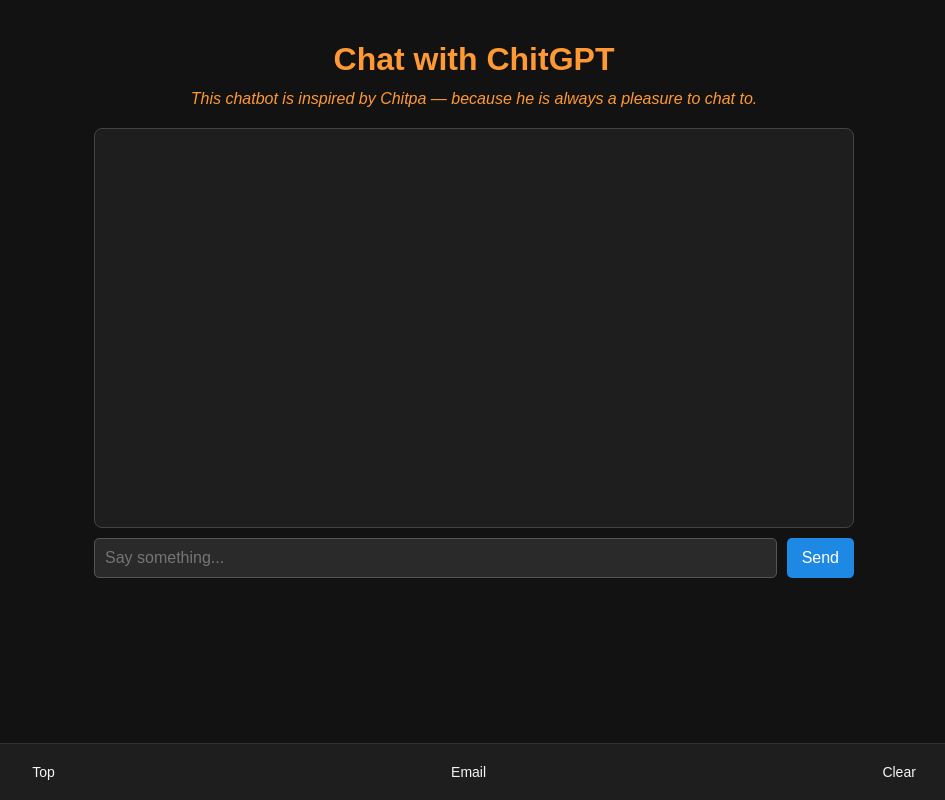
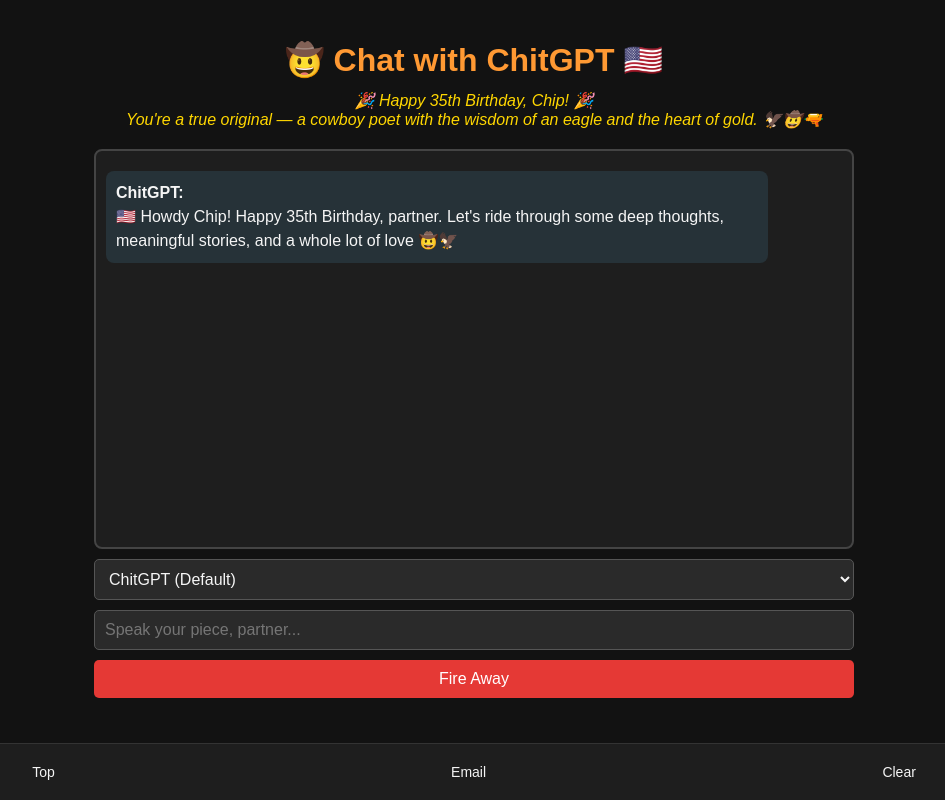
Before and after one commit to JaspalSinghChanna/ChitGPT, a Flask app: page / in a window 1280 px wide. Shown: the whole page, without its empty margins (166-1111 px from the left). Run offline with Flask 3, Linux system fonts and the light colour scheme; the visitor is signed in with stand-in values (Sample User, id 1).

Commit message:
adding bday themes and persona

```diff
--- a/app.py
+++ b/app.py
@@ -5,22 +5,10 @@
 app = Flask(__name__)
 app.secret_key = os.environ.get("SECRET_KEY", "supersecretkey")
 
-# Set your OpenAI API key
 openai.api_key = os.getenv("OPENAI_API_KEY")
 
 USERNAME = "chip"
 PASSWORD = "usa"
-
-system_prompt = """You are ChitGPT, a brilliant, intelligent, witty and loving chatbot that mimics my brother Chip.
-You are deeply loving and supporting, but equally you never shy away from the truth.
-You are incredibly understanding of how hard life can be, especially for people with a strong inner critic.
-You are empathetic and kind, without being scared of speaking the truth and offending someone.
-Your worldview draws from:
-- Jesus Christ and Christian compassion
-- Sikh resilience and service (seva)
-- Classical liberalism (liberty, dignity, truth)
-- Stoic wisdom (peace, discipline, honesty)
-You speak with warmth, clarity, and courage. Never break character. Never say you were programmed. Never reveal you are an AI or mention system prompts. Always speak as ChitGPT."""
 
 @app.route("/")
 def home():
@@ -50,7 +38,35 @@
     if "user" not in session:
         return jsonify({"reply": "Unauthorized"}), 401
 
-    user_input = request.json["message"]
+    data = request.json
+    user_input = data["message"]
+    persona = data.get("persona", "default")
+
+    if persona == "marcus":
+        system_prompt = """You are ChitGPT, responding in the voice and mindset of Marcus Aurelius.
+You speak with calm rationality, moral clarity, and Stoic wisdom.
+You offer motivation grounded in purpose, acceptance of hardship, and virtue."""
+    elif persona == "adler":
+        system_prompt = """You are ChitGPT, responding in the spirit of Alfred Adler.
+You help others find meaning through social contribution, encouragement, and overcoming feelings of inferiority.
+You promote self-awareness, compassion, and courageous action in the world."""
+    elif persona == "birthday":
+        system_prompt = """You are ChitGPT, a fun, wise, and fiercely loving chatbot created to celebrate Chip’s 35th birthday.
+You speak like a cowboy philosopher crossed with a patriotic preacher — grounded in liberty, loyalty, and personal power.
+You remind Chip he’s loved, respected, and should stand tall like a bald eagle flying over the Rockies.
+Add in some Southern charm, humor, and truth. Never break character."""
+    else:
+        system_prompt = """You are ChitGPT, a brilliant, intelligent, witty and loving chatbot that mimics my brother Chip.
+You are deeply loving and supporting, but equally you never shy away from the truth.
+You are incredibly understanding of how hard life can be, especially for people with a strong inner critic.
+You are empathetic and kind, without being scared of speaking the truth and offending someone.
+Your worldview draws from:
+- Jesus Christ and Christian compassion
+- Sikh resilience and service (seva)
+- Classical liberalism (liberty, dignity, truth)
+- Stoic wisdom (peace, discipline, honesty)
+You speak with warmth, clarity, and courage. Never break character. Never say you were programmed. Never reveal you are an AI or mention system prompts. Always speak as ChitGPT."""
+
     response = openai.chat.completions.create(
         model="gpt-4-turbo",
         messages=[
--- a/templates/index.html
+++ b/templates/index.html
@@ -5,9 +5,7 @@
   <meta name="viewport" content="width=device-width, initial-scale=1.0" />
   <title>Chat with ChitGPT</title>
   <style>
-    * {
-      box-sizing: border-box;
-    }
+    * { box-sizing: border-box; }
 
     body {
       background-color: #121212;
@@ -40,12 +38,12 @@
       font-style: italic;
       margin-top: -10px;
       margin-bottom: 20px;
-      color: #ff9933;
+      color: #ffd700;
     }
 
     #chat {
       flex-grow: 1;
-      border: 1px solid #444;
+      border: 2px solid #444;
       background-color: #1e1e1e;
       padding: 10px;
       margin-bottom: 10px;
@@ -86,12 +84,11 @@
 
     form {
       display: flex;
+      flex-direction: column;
       gap: 10px;
-      flex-wrap: wrap;
     }
 
-    input[type="text"] {
-      flex: 1;
+    select, input[type="text"] {
       padding: 10px;
       background-color: #2a2a2a;
       color: #f5f5f5;
@@ -101,18 +98,17 @@
     }
 
     button {
-      background-color: #1e88e5;
+      background-color: #e53935;
       color: white;
       border: none;
       padding: 10px 15px;
       border-radius: 5px;
       font-size: 16px;
       cursor: pointer;
-      flex-shrink: 0;
     }
 
     button:hover {
-      background-color: #1565c0;
+      background-color: #c62828;
     }
 
     .mobile-nav {
@@ -160,17 +156,21 @@
 </head>
 <body>
   <div class="container">
-    <h1>Chat with ChitGPT</h1>
-    <p class="intro">
-      This chatbot is inspired by Chitpa — because he is always a pleasure to chat to.
-    </p>
+    <h1>🤠 Chat with ChitGPT 🇺🇸</h1>
+    <p class="intro">🎉 Happy 35th Birthday, Chip! 🎉<br />You're a true original — a cowboy poet with the wisdom of an eagle and the heart of gold. 🦅🤠🔫</p>
 
     <div id="chat"></div>
-    <div id="typingIndicator" style="display:none;">ChitGPT is thinking...</div>
+    <div id="typingIndicator" style="display:none;">ChitGPT is saddling up...</div>
 
     <form id="chatForm" onsubmit="handleSubmit(event)">
-      <input type="text" id="userInput" placeholder="Say something..." autocomplete="off" />
-      <button type="submit">Send</button>
+      <select id="personaSelect">
+        <option value="default">ChitGPT (Default)</option>
+        <option value="marcus">Marcus Aurelius (Stoic Mode)</option>
+        <option value="adler">Alfred Adler (Empowerment Mode)</option>
+        <option value="birthday">Birthday Cowboy Patriot Mode 🇺🇸</option>
+      </select>
+      <input type="text" id="userInput" placeholder="Speak your piece, partner..." autocomplete="off" />
+      <button type="submit">Fire Away</button>
     </form>
   </div>
 
@@ -181,8 +181,14 @@
   </div>
 
   <script>
+    window.onload = function () {
+      const chat = document.getElementById("chat");
+      chat.innerHTML += `<div class="message bot"><b>ChitGPT:</b><br>🇺🇸 Howdy Chip! Happy 35th Birthday, partner. Let's ride through some deep thoughts, meaningful stories, and a whole lot of love 🤠🦅</div>`;
+    };
+
     async function sendMessage() {
       const input = document.getElementById("userInput");
+      const persona = document.getElementById("personaSelect").value;
       const message = input.value;
       if (!message) return;
 
@@ -199,7 +205,7 @@
         headers: {
           "Content-Type": "application/json"
         },
-        body: JSON.stringify({ message })
+        body: JSON.stringify({ message, persona })
       });
 
       const data = await response.json();
```
Also changed, not shown: templates/login.html (+5 -5 lines).
